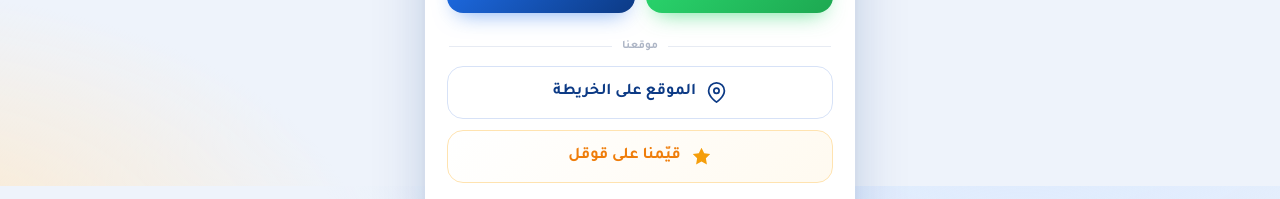
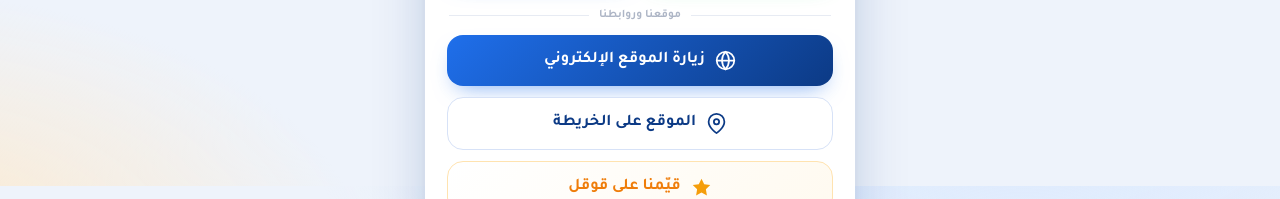
Before and after one commit to AlaliKhaled/nizar-alfan-cards, a plain HTML site: page index.html in a window 1280 px wide. Shown: the part 614-813 px from the top of the page. Drawn offline with Linux system fonts and the light colour scheme.

Commit message:
Add website button (nizaralfan.com) to all cards
Co-Authored-By: Claude Opus 4.8 <noreply@anthropic.com>

```diff
--- a/index.html
+++ b/index.html
@@ -82,6 +82,8 @@
   .btn-rev{background:linear-gradient(135deg,#fff,#fffaf0);color:var(--orange-deep);
     border:1.6px solid #ffe3b0}
   .btn-rev svg{color:var(--orange)}
+  .btn-web{background:linear-gradient(135deg,var(--blue),var(--blue-deep));
+    box-shadow:0 10px 22px -10px rgba(31,111,235,.6)}
   .person-label{font-size:.72rem;font-weight:700;color:var(--muted);
     text-align:center;margin:6px 0 -3px;letter-spacing:.3px}
   .divider{display:flex;align-items:center;gap:10px;color:#aeb6c6;
@@ -121,10 +123,9 @@
           <a class="btn btn-wa" href="https://wa.me/966533528215?text=السلام%20عليكم،%20تواصلت%20معكم%20عبر%20بطاقة%20نزار%20الفن" target="_blank" rel="noopener"><svg viewBox="0 0 24 24" fill="currentColor"><path d="M.057 24l1.687-6.163a11.867 11.867 0 0 1-1.587-5.945C.16 5.335 5.495 0 12.05 0a11.82 11.82 0 0 1 8.413 3.488 11.82 11.82 0 0 1 3.48 8.414c-.003 6.557-5.338 11.892-11.893 11.892a11.9 11.9 0 0 1-5.688-1.448L.057 24zm6.597-3.807c1.676.995 3.276 1.591 5.392 1.592 5.448 0 9.886-4.434 9.889-9.885.002-5.462-4.415-9.89-9.881-9.892-5.452 0-9.887 4.434-9.889 9.884a9.82 9.82 0 0 0 1.511 5.26l-.999 3.648 3.477-.907zm11.387-5.464c-.074-.124-.272-.198-.57-.347-.297-.149-1.758-.868-2.031-.967-.272-.099-.47-.149-.669.149-.198.297-.768.967-.941 1.165-.173.198-.347.223-.644.074-.297-.149-1.255-.462-2.39-1.475-.883-.788-1.48-1.761-1.653-2.059-.173-.297-.018-.458.13-.606.134-.133.297-.347.446-.521.151-.172.2-.296.3-.495.099-.198.05-.372-.025-.521-.075-.148-.669-1.611-.916-2.206-.242-.579-.487-.501-.669-.51l-.57-.01c-.198 0-.52.074-.792.372s-1.04 1.016-1.04 2.479 1.065 2.876 1.213 3.074c.149.198 2.095 3.2 5.076 4.487.709.306 1.263.489 1.694.626.712.226 1.36.194 1.872.118.571-.085 1.758-.719 2.006-1.413.248-.695.248-1.29.173-1.414z"/></svg> واتساب</a>
           <a class="btn btn-call" href="tel:+966533528215"><svg viewBox="0 0 24 24" fill="none" stroke="currentColor" stroke-width="2" stroke-linecap="round" stroke-linejoin="round"><path d="M22 16.92v3a2 2 0 0 1-2.18 2 19.79 19.79 0 0 1-8.63-3.07 19.5 19.5 0 0 1-6-6 19.79 19.79 0 0 1-3.07-8.67A2 2 0 0 1 4.11 2h3a2 2 0 0 1 2 1.72 12.84 12.84 0 0 0 .7 2.81 2 2 0 0 1-.45 2.11L8.09 9.91a16 16 0 0 0 6 6l1.27-1.27a2 2 0 0 1 2.11-.45 12.84 12.84 0 0 0 2.81.7A2 2 0 0 1 22 16.92z"/></svg> اتصال</a>
         </div>
-        <div class="divider">موقعنا</div>
-        <div class="row">
-          <a class="btn btn-map" href="https://maps.google.com/?cid=4972184050154221313" target="_blank" rel="noopener"><svg viewBox="0 0 24 24" fill="none" stroke="currentColor" stroke-width="2" stroke-linecap="round" stroke-linejoin="round"><path d="M21 10c0 7-9 13-9 13s-9-6-9-13a9 9 0 0 1 18 0z"/><circle cx="12" cy="10" r="3"/></svg> الموقع على الخريطة</a>
-        </div>
+        <div class="divider">موقعنا وروابطنا</div>
+        <a class="btn btn-web" href="https://www.nizaralfan.com/" target="_blank" rel="noopener"><svg viewBox="0 0 24 24" fill="none" stroke="currentColor" stroke-width="2" stroke-linecap="round" stroke-linejoin="round"><circle cx="12" cy="12" r="10"/><line x1="2" y1="12" x2="22" y2="12"/><path d="M12 2a15.3 15.3 0 0 1 4 10 15.3 15.3 0 0 1-4 10 15.3 15.3 0 0 1-4-10 15.3 15.3 0 0 1 4-10z"/></svg> زيارة الموقع الإلكتروني</a>
+        <a class="btn btn-map" href="https://maps.google.com/?cid=4972184050154221313" target="_blank" rel="noopener"><svg viewBox="0 0 24 24" fill="none" stroke="currentColor" stroke-width="2" stroke-linecap="round" stroke-linejoin="round"><path d="M21 10c0 7-9 13-9 13s-9-6-9-13a9 9 0 0 1 18 0z"/><circle cx="12" cy="10" r="3"/></svg> الموقع على الخريطة</a>
         <a class="btn btn-rev" href="https://search.google.com/local/writereview?placeid=ChIJSdoKMAABLz4RAS9Owwy_AEU" target="_blank" rel="noopener"><svg viewBox="0 0 24 24" fill="currentColor"><polygon points="12 2 15.09 8.26 22 9.27 17 14.14 18.18 21.02 12 17.77 5.82 21.02 7 14.14 2 9.27 8.91 8.26 12 2"/></svg> قيّمنا على قوقل</a>
       </div>
     </section>
```
Also changed, not shown: mahmoud/index.html (+5 -4 lines), moafaq/index.html (+5 -4 lines).
